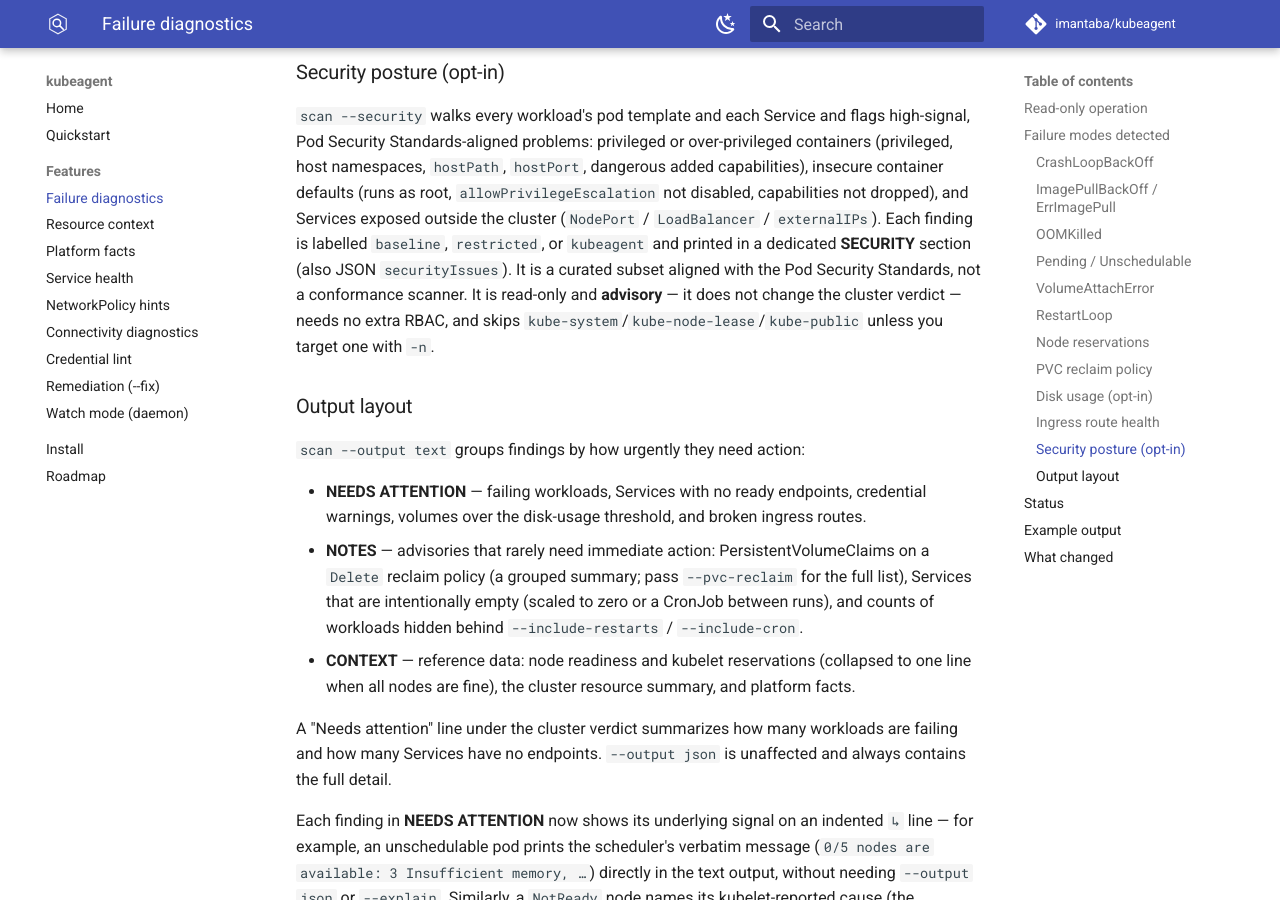
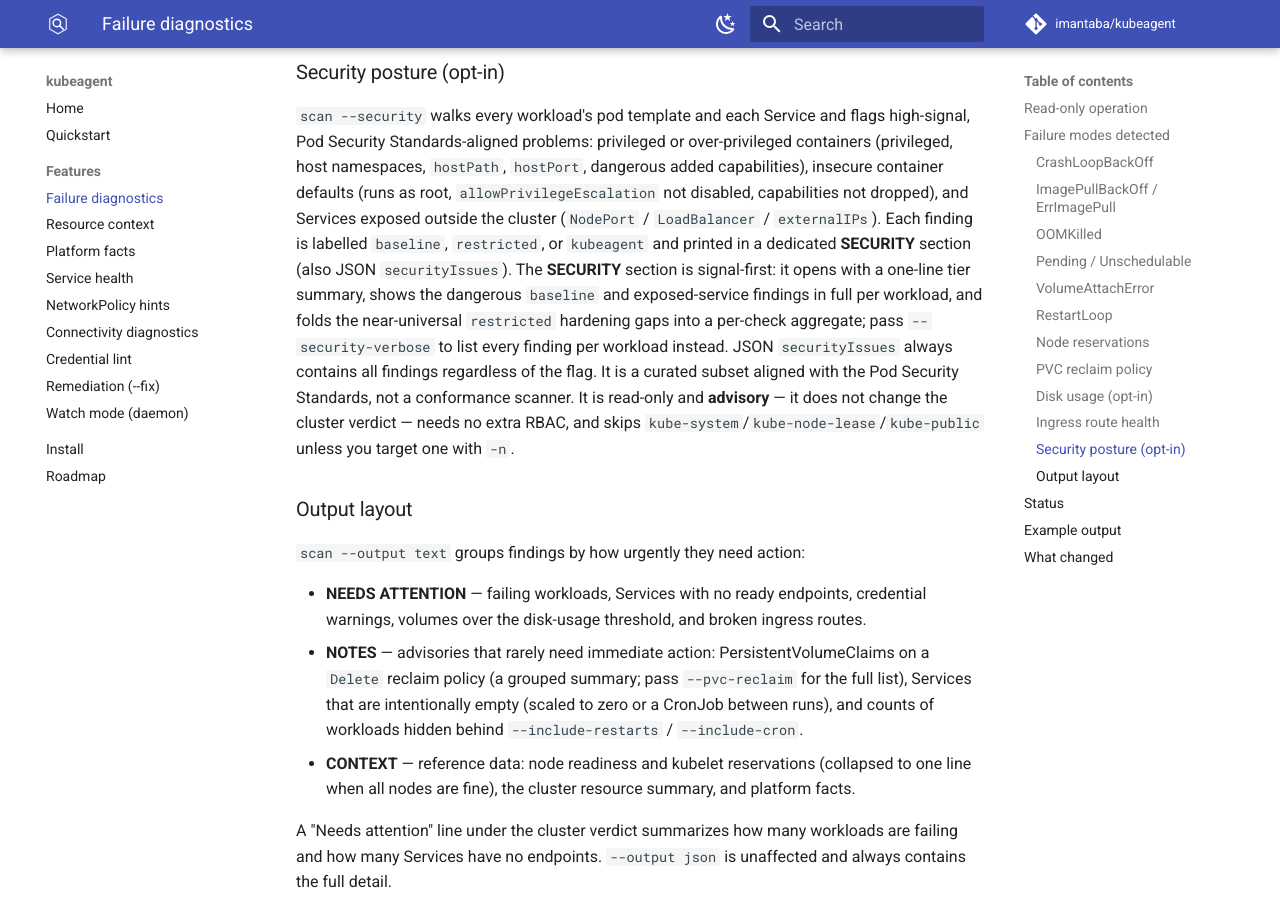
Before and after one commit to imantaba/kubeagent, an MkDocs documentation site: the page built from website/docs/features/diagnostics.md, in a window 1280 px wide and 900 px high, scrolled down 2508 px. Built offline with MkDocs 1.6.1 and Material for MkDocs 9.7.7, drawn with Linux system fonts in a browser that asks for light colours; comment, search, counter and statistics services are not loaded.

Commit message:
docs: signal-first security output + --security-verbose

```diff
--- a/website/docs/features/diagnostics.md
+++ b/website/docs/features/diagnostics.md
@@ -109,11 +109,16 @@ dangerous added capabilities), insecure container defaults (runs as root,
 `allowPrivilegeEscalation` not disabled, capabilities not dropped), and Services
 exposed outside the cluster (`NodePort` / `LoadBalancer` / `externalIPs`). Each
 finding is labelled `baseline`, `restricted`, or `kubeagent` and printed in a
-dedicated **SECURITY** section (also JSON `securityIssues`). It is a curated
-subset aligned with the Pod Security Standards, not a conformance scanner. It is
-read-only and **advisory** — it does not change the cluster verdict — needs no
-extra RBAC, and skips `kube-system`/`kube-node-lease`/`kube-public` unless you
-target one with `-n`.
+dedicated **SECURITY** section (also JSON `securityIssues`). The **SECURITY**
+section is signal-first: it opens with a one-line tier summary, shows the
+dangerous `baseline` and exposed-service findings in full per workload, and
+folds the near-universal `restricted` hardening gaps into a per-check aggregate;
+pass `--security-verbose` to list every finding per workload instead. JSON
+`securityIssues` always contains all findings regardless of the flag. It is a
+curated subset aligned with the Pod Security Standards, not a conformance
+scanner. It is read-only and **advisory** — it does not change the cluster
+verdict — needs no extra RBAC, and skips
+`kube-system`/`kube-node-lease`/`kube-public` unless you target one with `-n`.
 
 ### Output layout
 
```
Also changed, not shown: CHANGELOG.md.
